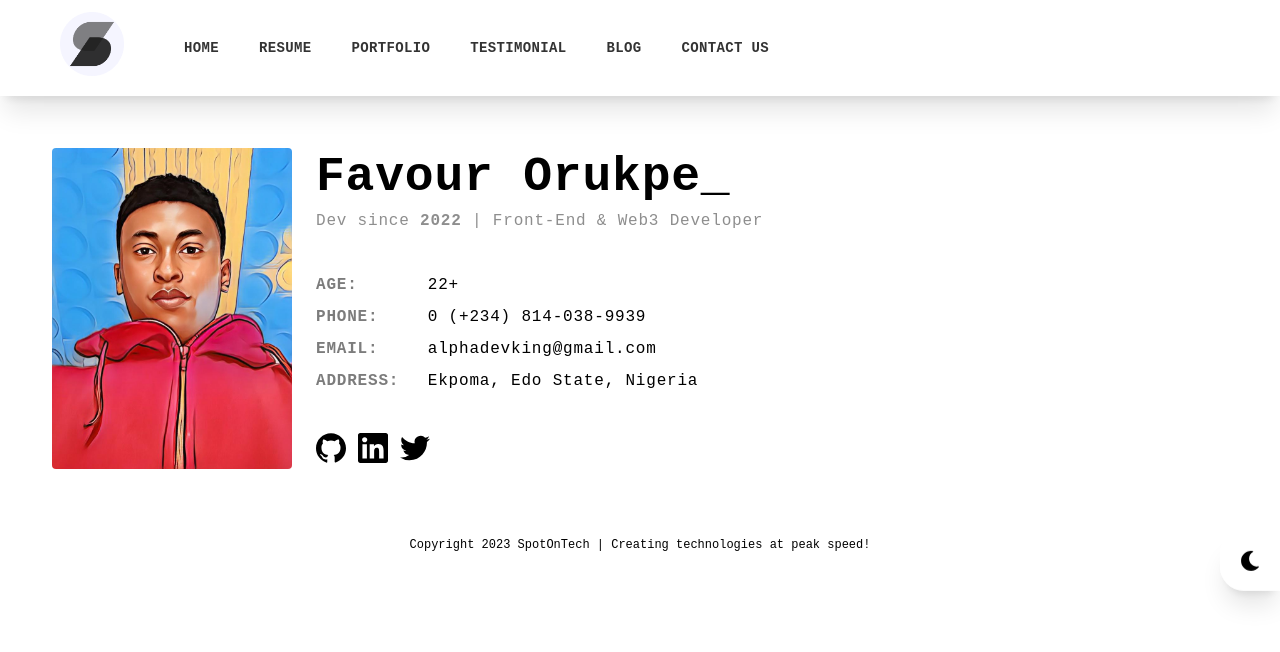
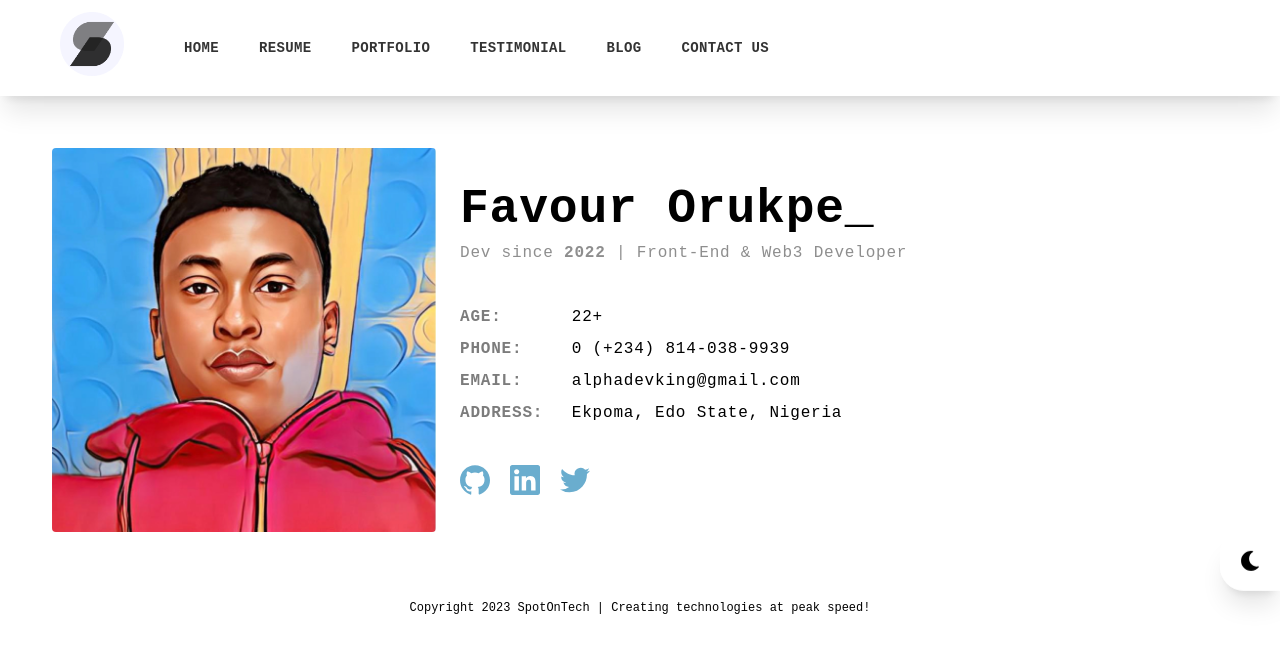
Before and after one commit to alphadevking/alspot.com, a Next.js app: page / in a window 1280 px wide. Shown: the top 652 px of the page. Built offline with nearby package versions, Linux system fonts and the light colour scheme.

Commit message:
collapsed all animations into one callable component

```diff
--- a/src/site/animationWithFramer/fadeInView.tsx
+++ b/src/site/animations/motion.tsx
@@ -2,16 +2,11 @@ import { motion } from "framer-motion";
 import { useInView } from "react-intersection-observer";
 import { GlobalTypes } from "../globals";
 
-function FadeInView({ className, children, delay = 0.2 } : GlobalTypes) {
+function Motion({ variants, className, children, delay = 0.2 }: GlobalTypes) {
     const [ref, inView] = useInView({
         threshold: 0.3, // Trigger animation when component is 30% visible
         triggerOnce: false, // Only trigger animation once
     });
-
-    const fadeInVariants = {
-        hidden: { opacity: 0 },
-        visible: { opacity: 1 },
-    };
 
     return (
         <motion.div
@@ -19,7 +14,7 @@ function FadeInView({ className, children, delay = 0.2 } : GlobalTypes) {
             className={`${className} transition-all duration-300`}
             initial="hidden"
             animate={inView ? "visible" : "hidden"}
-            variants={fadeInVariants}
+            variants={variants}
             transition={{ delay }}
         >
             {children}
@@ -27,4 +22,4 @@ function FadeInView({ className, children, delay = 0.2 } : GlobalTypes) {
     );
 }
 
-export default FadeInView;
+export default Motion;
--- /dev/null
+++ b/src/site/animations/variants.ts
@@ -0,0 +1,22 @@
+export const Variants = {
+    fadeInView: {
+        hidden: { opacity: 0 },
+        visible: { opacity: 1 },
+    },
+    fadeInFromLeft: {
+        hidden: { opacity: 0, x: -50 },
+        visible: { opacity: 1, x: 0 },
+    },
+    fadeInFromRight: {
+        hidden: { opacity: 0, x: 50 },
+        visible: { opacity: 1, x: 0 },
+    },
+    slideInFromLeft: {
+        hidden: { x: -100 },
+        visible: { x: 0 },
+    },
+    slideInFromRight: {
+        hidden: { x: 100 },
+        visible: { x: 0 },
+    }
+}
--- a/src/site/components/Navigation/index.ts
+++ b/src/site/components/Navigation/index.ts
@@ -1,8 +1,8 @@
 export const topNavItems = [
-    { title: "HOME", href: "", target: "" },
-    { title: "RESUME", href: "", target: "" },
-    { title: "PORTFOLIO", href: "", target: "" },
-    { title: "TESTIMONIAL", href: "", target: "" },
-    { title: "BLOG", href: "", target: "" },
-    { title: "CONTACT US", href: "", target: "" },
+    { title: "HOME", href: "", target: "_self" },
+    { title: "RESUME", href: "", target: "_self" },
+    { title: "PORTFOLIO", href: "", target: "_self" },
+    { title: "TESTIMONIAL", href: "", target: "_self" },
+    { title: "BLOG", href: "", target: "_self" },
+    { title: "CONTACT US", href: "", target: "_self" },
 ]
--- a/src/site/components/Sections/Header.tsx
+++ b/src/site/components/Sections/Header.tsx
@@ -3,7 +3,8 @@ import Image from 'next/image'
 import Link from 'next/link'
 import alpha from '@/site/assets/images/alpha.jpg'
 import { SiGithub, SiLinkedin, SiTwitter } from 'react-icons/si'
-import FadeInView from '@/site/animationWithFramer/fadeInView'
+import { Variants } from '@/site/animations/variants'
+import Motion from '@/site/animations/motion'
 
 const Header = () => {
 
@@ -14,12 +15,12 @@ const Header = () => {
 
     return (
         <div className='pt-32'>
-            <FadeInView className='flex flex-wrap'>
-                <div className='self-center py-3 md:py-5 px-3'>
-                    <Image src={alpha} alt={''} className='rounded-full w-1/2 md:rounded md:w-60 h-fit'/>
+            <Motion variants={Variants.fadeInView} className='flex flex-wrap'>
+                <div className='self-center py-3 md:py-5 px-3 '>
+                    <Image src={alpha} alt={''} className='rounded-full w-1/2 md:rounded md:w-96 h-fit'/>
                 </div>
                 <div className='grid self-center py-6 px-3 tracking-wider gap-y-2'>
-                    <div className='text-5xl font-bold'>Favour Orukpe_</div>
+                    <Motion variants={Variants.fadeInFromLeft} className='text-5xl font-bold'>Favour Orukpe_</Motion>
                     <div className='text-[#8e8e8e]'>Dev since <strong>2022</strong> | Front-End & Web3 Developer</div>
                     <div className='mt-8 grid gap-y-2'>
                         <tr className='grid grid-cols-4'>
@@ -39,19 +40,19 @@ const Header = () => {
                             <td className='col-span-3'>Ekpoma, Edo State, Nigeria</td>
                         </tr>
                     </div>
-                    <div className='flex gap-x-3 text-3xl mt-8'>
-                        <Link href={'https://www.github.com/alphadevking/'} target='_blank'>
+                    <div className='flex gap-x-5 text-3xl mt-8'>
+                        <Link href={'https://www.github.com/alphadevking/'} target='_blank' className='text-[#6aadce] hover:text-[#6aadcea9] transition-all duration-300'>
                             <SiGithub />
                         </Link>
-                        <Link href={'https://www.linkedin.com/in/favour-orukpe-31432725b/'} target='_blank'>
+                        <Link href={'https://www.linkedin.com/in/favour-orukpe-31432725b/'} target='_blank' className='text-[#6aadce] hover:text-[#6aadcea9] transition-all duration-300'>
                             <SiLinkedin />
                         </Link>
-                        <Link href={'https://www.twitter.com/alpha_devking/'} target='_blank'>
+                        <Link href={'https://www.twitter.com/alpha_devking/'} target='_blank' className='text-[#6aadce] hover:text-[#6aadcea9] transition-all duration-300'>
                             <SiTwitter />
                         </Link>
                     </div>
                 </div>
-            </FadeInView>
+            </Motion>
         </div>
     )
 }
--- a/src/site/globals/index.ts
+++ b/src/site/globals/index.ts
@@ -20,4 +20,5 @@ export interface GlobalTypes {
     prenav?: boolean | undefined,
     logoName?: string | undefined,
     delay?: number | undefined,
+    variants?: any;
 }
```
Also changed, not shown: src/site/assets/images/alpha.jpg.
